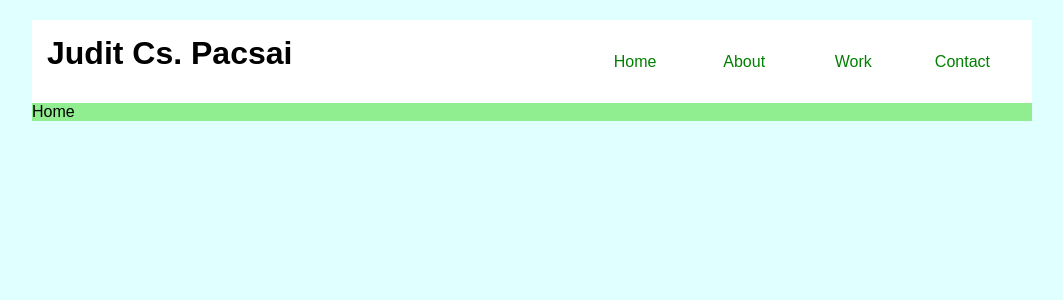
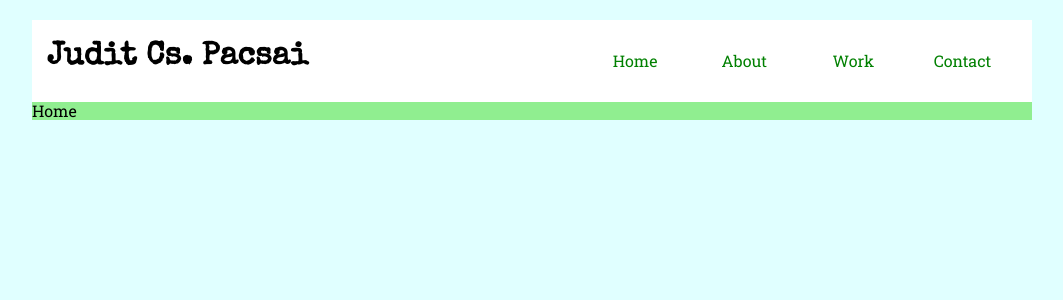
Before and after one commit to jpacsai/Portfolio, a Vue app: page / in a window 1280 px wide. Shown: the top 300 px of the page, without its empty margins (108-1171 px from the left). Built offline with nearby package versions, Linux system fonts and the light colour scheme.

Commit message:
style: add fonts

```diff
--- a/src/scss/main.scss
+++ b/src/scss/main.scss
@@ -1,5 +1,6 @@
 @import "normalize";
 @import "media-queries";
+@import url('https://fonts.googleapis.com/css?family=Roboto+Slab|Special+Elite');
 
 html {
   background-color: lightcyan;
@@ -12,7 +13,7 @@ html {
   width: 90vw;
   max-width: 1000px;
   background-color: white;
-  font-family: Arial, Helvetica, sans-serif;
+  font-family: 'Roboto Slab', serif;
 
   #nav {
     display: flex;
@@ -23,6 +24,9 @@ html {
 
     h1 {
       margin: 0;
+      font-family: 'Special Elite', cursive;
+      line-height: 80%;
+      margin-top: 10px;
 
       @include small-screen {
         margin: 15px auto 30px;
```
